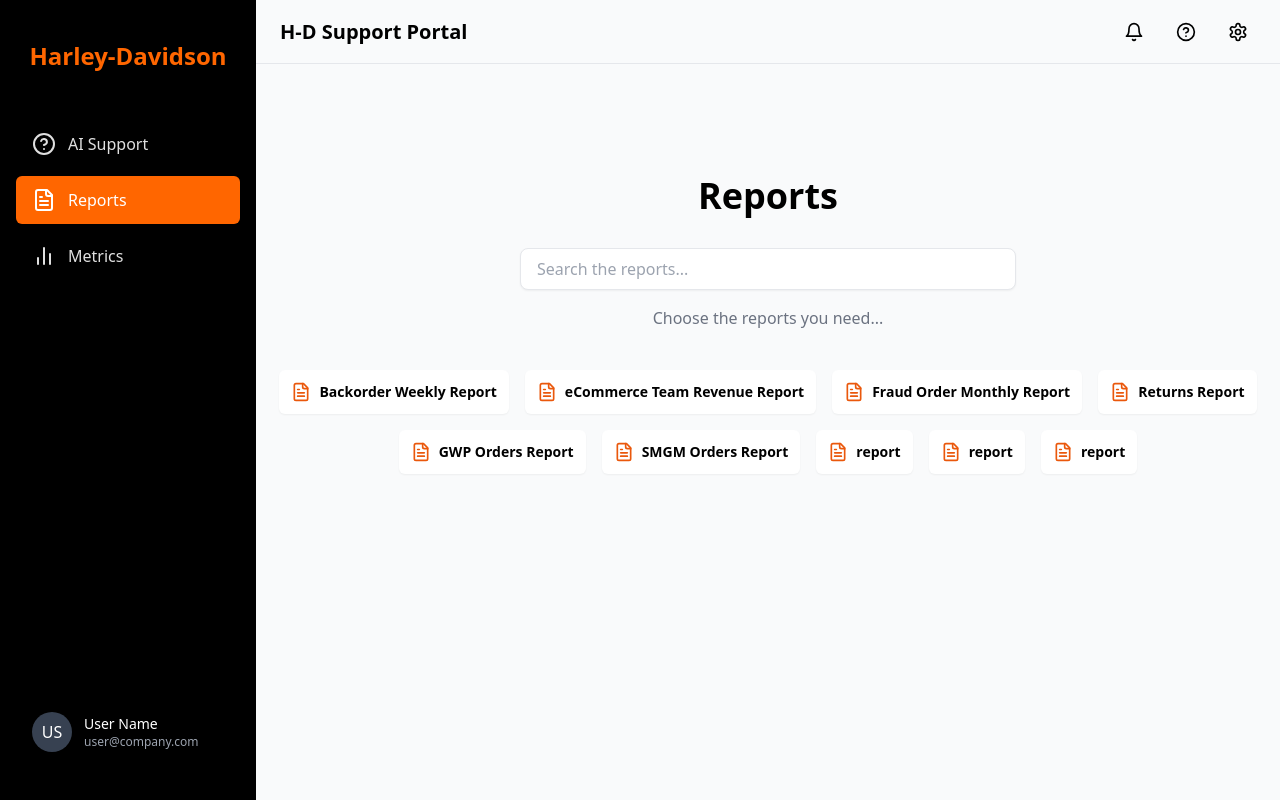
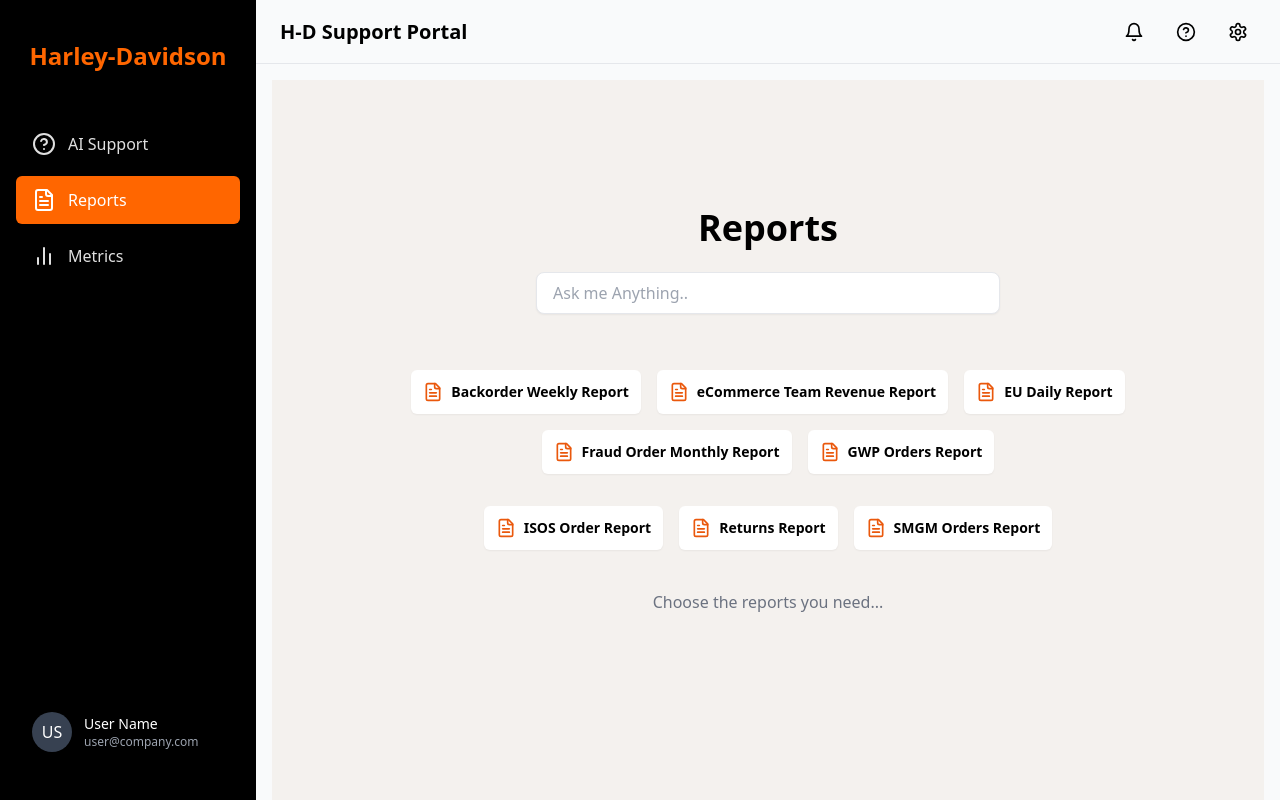
Before and after one commit to AfrinFarhath-exp/HD--Demo, a React (Vite) app: page /reports in a window 1280 px wide. Built offline with nearby package versions, Linux system fonts and the light colour scheme.

Commit message:
functionalty for tile popup done

```diff
--- /dev/null
+++ b/src/components/Report/ReportCard.tsx
@@ -0,0 +1,25 @@
+import { FileText } from "lucide-react";
+
+type ReportCardProps = {
+  title: string;
+  onClick?: () => void;
+};
+
+export default function ReportCard({ title, onClick }: ReportCardProps) {
+
+  const handleClick = (e: React.MouseEvent) => {
+    e.preventDefault();
+    if (onClick) onClick();
+  };
+
+  return (
+    <a
+      href="#"
+      onClick={handleClick}
+      className="flex items-center gap-2 bg-white hover:shadow-lg transition-shadow p-3 rounded-md shadow-sm w-fit cursor-pointer"
+    >
+      <FileText className="text-orange-600 w-5 h-5" />
+      <h3 className="text-black font-semibold text-sm">{title}</h3>
+    </a>
+  );
+}
--- a/src/components/Report/ReportPopup.tsx
+++ b/src/components/Report/ReportPopup.tsx
@@ -1,7 +1,7 @@
 import React, { useState } from "react";
 import { theme } from "../../theme";
 
-const ReturnsReport = () => {
+const ReturnPopup = () => {
   const [startDate, setStartDate] = useState("");
   const [endDate, setEndDate] = useState("");
 
@@ -122,4 +122,4 @@
   );
 };
 
-export default ReturnsReport;
+export default ReturnPopup;
--- a/src/components/ReportCard.tsx
+++ /dev/null
@@ -1,14 +0,0 @@
-import { FileText } from "lucide-react";
-
-type ReportCardProps = {
-  title: string;
-};
-
-export default function ReportCard({ title }: ReportCardProps) {
-  return (
-    <a href="#" className="flex items-center gap-2 bg-white hover:shadow-lg transition-shadow p-3 rounded-md shadow-sm w-fit">
-      <FileText className="text-orange-600 w-5 h-5" />
-      <h3 className="text-black font-semibold text-sm">{title}</h3>
-    </a>
-  );
-}
--- /dev/null
+++ b/src/data/report.ts
@@ -0,0 +1,14 @@
+
+
+const reports = [
+  { title: "Backorder Weekly Report" },
+  { title: "eCommerce Team Revenue Report" },
+  { title: "EU Daily Report" },
+  { title: "Fraud Order Monthly Report" },
+  { title: "GWP Orders Report" },
+  { title: "ISOS Order Report" },
+  { title: "Returns Report" },
+  { title: "SMGM Orders Report" },
+];
+
+export default reports;
--- a/src/pages/Reports/ReportsPage.tsx
+++ b/src/pages/Reports/ReportsPage.tsx
@@ -1,37 +1,69 @@
-import ReportCard from "../../components/ReportCard";
-
-const reports = [
-  "Backorder Weekly Report",
-  "eCommerce Team Revenue Report",
-  "Fraud Order Monthly Report",
-  "Returns Report",
-  "GWP Orders Report",
-  "SMGM Orders Report",
-  "report",
-  "report",
-  "report"
-];
+import React, { useState } from "react";
+import ReportCard from "../../components/Report/ReportCard";
+import reports from "../../data/report";
+import ReturnPopup from "../../components/Report/ReportPopup";
 
 export default function ReportsPage() {
+  const [showModal, setShowModal] = useState(false);
+  const firstRow = reports.slice(0, 5);
+  const secondRow = reports.slice(5);
+
+  const handleCardClick = () => {
+    setShowModal(true);
+  };
+
   return (
-    <div className="flex flex-col justify-center pt-24">
-      <h1 className="text-4xl font-bold text-center mb-8">Reports</h1>
+    <div className="min-h-screen bg-[#f4f1ee] px-8 pt-32 pb-8 relative">
+      <h1 className="text-4xl font-bold text-center mb-6">Reports</h1>
 
       <div className="flex justify-center mb-4">
         <input
           type="text"
-          placeholder="Search the reports..."
+          placeholder="Ask me Anything.."
           className="w-full sm:w-1/2 px-4 py-2 border rounded-lg shadow-sm focus:outline-none"
         />
       </div>
 
-      <p className="text-center text-gray-500 mb-10">Choose the reports you need...</p>
-
-      <div className="flex flex-wrap gap-4 justify-center ">
-        {reports.map((title) => (
-          <ReportCard key={title} title={title} />
+      <div className="flex flex-wrap justify-center gap-4 pt-10">
+        {firstRow.map((report) => (
+          <ReportCard
+            key={report.title}
+            title={report.title}
+            onClick={handleCardClick}
+          />
         ))}
       </div>
+
+      <div className="h-8" />
+
+      <div className="flex flex-wrap justify-center gap-4">
+        {secondRow.map((report) => (
+          <ReportCard
+            key={report.title}
+            title={report.title}
+            onClick={handleCardClick}
+          />
+        ))}
+      </div>
+
+      <p className="text-center text-gray-500 mb-10 pt-10">
+        Choose the reports you need...
+      </p>
+
+
+      {showModal && (
+        <div className="fixed inset-0 bg-black bg-opacity-40 flex items-center justify-center z-50">
+          <div className="bg-white p-6 rounded-xl shadow-xl w-[90%] max-w-2xl relative">
+            <button
+              onClick={() => setShowModal(false)}
+              className="absolute top-2 right-3 text-gray-500 hover:text-gray-800 text-2xl font-bold"
+            >
+              &times;
+            </button>
+            <ReturnPopup />
+          </div>
+        </div>
+      )}
     </div>
   );
 }
```
